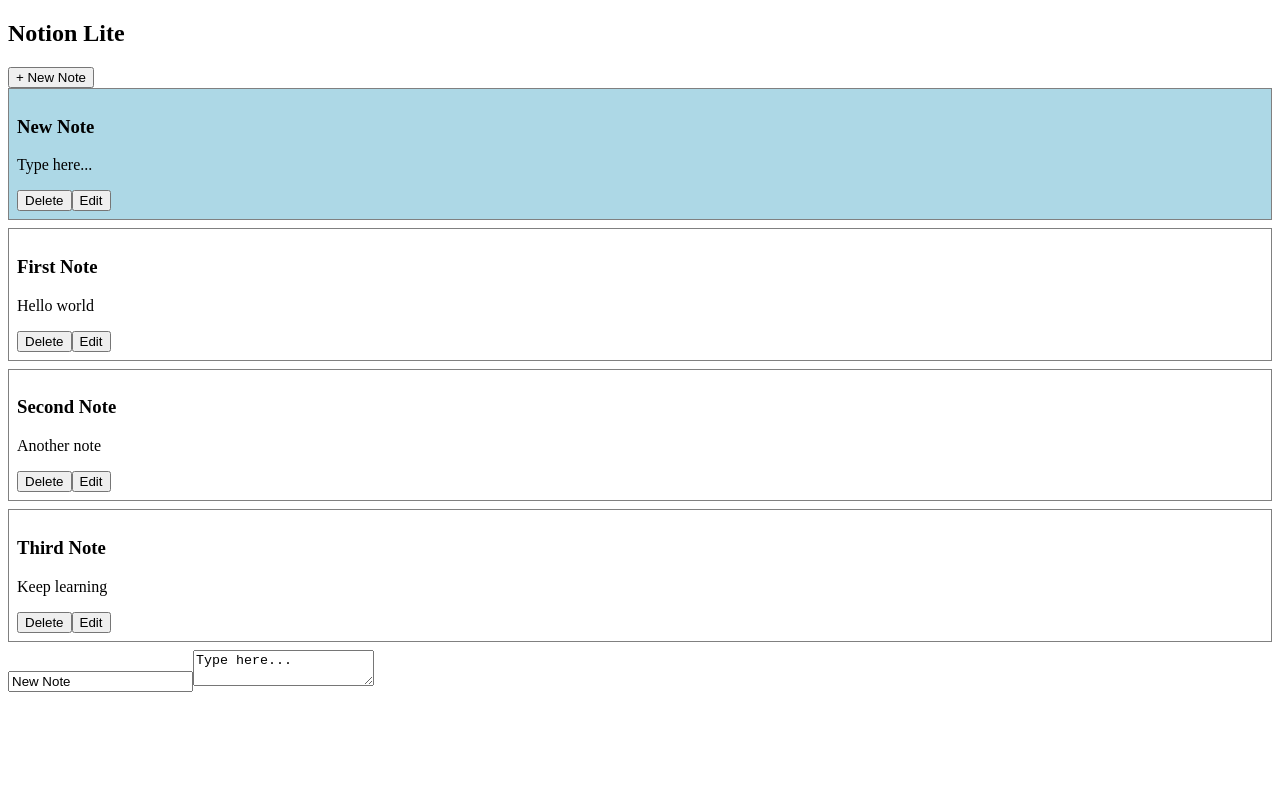
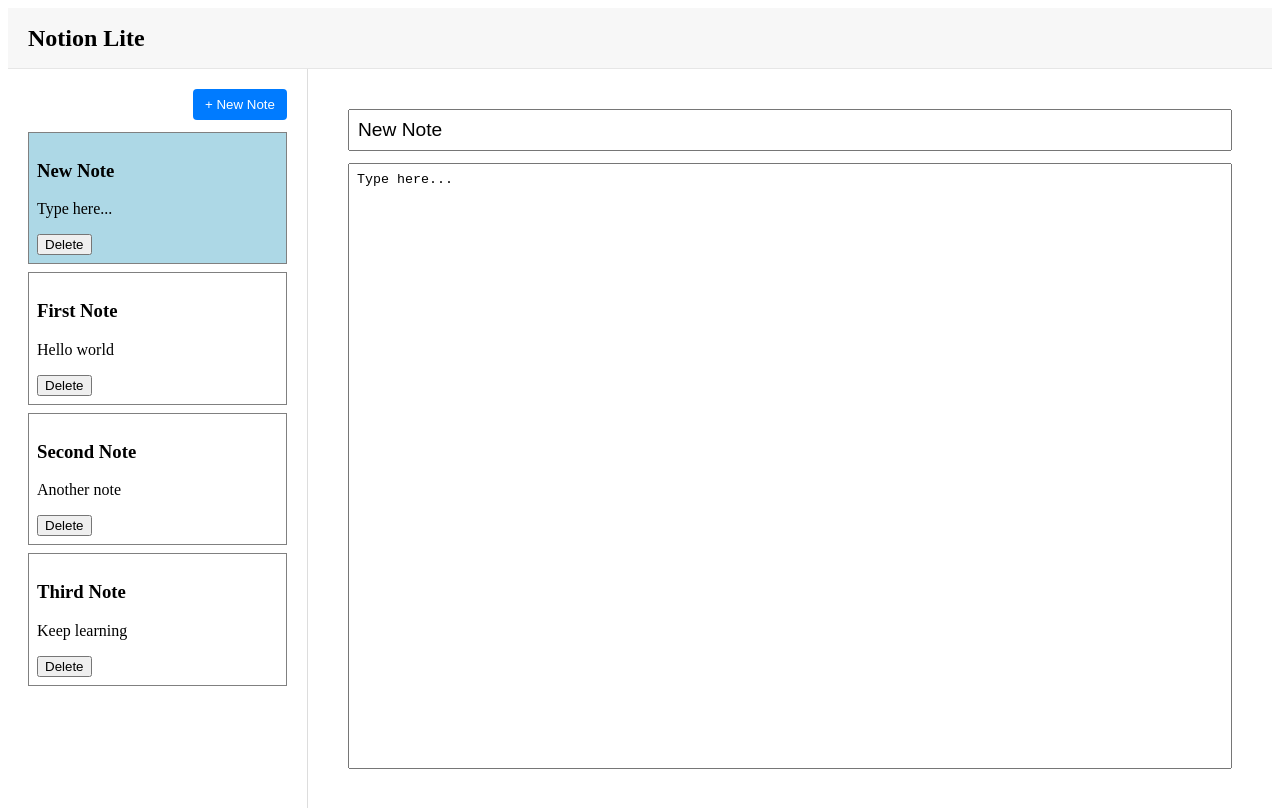
Before and after one commit to saifxss/notion-lite, a React (Vite) app: page / in a window 1280 px wide. Both pictures are taken after a click on the button "+ New Note". Shown: the top 808 px of the page. Built offline with nearby package versions, Linux system fonts and the light colour scheme.

Commit message:
Added a nice styling

```diff
--- a/package.json
+++ b/package.json
@@ -19,10 +19,13 @@
     "@types/react": "^19.2.5",
     "@types/react-dom": "^19.2.3",
     "@vitejs/plugin-react": "^5.1.1",
+    "autoprefixer": "^10.4.23",
     "eslint": "^9.39.1",
     "eslint-plugin-react-hooks": "^7.0.1",
     "eslint-plugin-react-refresh": "^0.4.24",
     "globals": "^16.5.0",
+    "postcss": "^8.5.6",
+    "tailwindcss": "^4.1.18",
     "typescript": "~5.9.3",
     "typescript-eslint": "^8.46.4",
     "vite": "npm:rolldown-vite@7.2.5"
--- /dev/null
+++ b/src/App.css
@@ -0,0 +1,65 @@
+header {
+  height: 60px;
+  display: flex;
+  align-items: center;
+  padding: 0 20px;
+  background: #f7f7f7;
+  border-bottom: 1px solid #e6e6e6;
+}
+
+.main-layout {
+  display: flex;          /* This puts Sidebar and Editor side-by-side */
+  height: calc(100vh - 60px); /* Fill screen minus header height */
+}
+
+.sidebar {
+  width: 300px;           /* Fixed width for the list */
+  border-right: 1px solid #ddd;
+  overflow-y: auto;       /* Scroll the list if it's long */
+  padding: 20px;
+  box-sizing: border-box;
+}
+
+.note-list-header {
+  display: flex;
+  justify-content: flex-end;
+  margin-bottom: 12px;
+}
+
+.new-note-btn {
+  background: #007bff;
+  color: white;
+  border: none;
+  padding: 8px 12px;
+  border-radius: 4px;
+  cursor: pointer;
+}
+
+.new-note-btn:hover { opacity: 0.95; }
+
+.note-items { display: flex; flex-direction: column; }
+
+.editor-area {
+  flex: 1;                /* Take up all remaining space */
+  padding: 40px;
+  box-sizing: border-box;
+}
+
+.note-editor {
+  display: flex;
+  flex-direction: column;
+  height: 100%;
+}
+
+.note-title {
+  font-size: 1.2rem;
+  padding: 8px;
+  margin-bottom: 12px;
+}
+
+.note-content {
+  flex: 1;
+  padding: 8px;
+  resize: none;
+  min-height: 200px;
+}
--- a/src/App.tsx
+++ b/src/App.tsx
@@ -3,6 +3,7 @@ import NoteList from "./components/NoteList";
 import NoteEditor from "./components/NoteEditor";
 import type { Note } from "./types/note";
 import { useEffect , useState } from "react";
+import "./App.css";
 
 const initialNotes: Note[] = [
   { id: 1, title: "First Note", content: "Hello world" },
@@ -48,15 +49,21 @@ function App() {
   return (
     <div>
       <Header />
-      <button onClick={addNote}>+ New Note</button>
+      <main className="main-layout">
+        <aside className="sidebar">
           <NoteList
             notes={notes}
+            onAddNote={addNote}
             selectedNoteId={selectedNoteId}
             onSelectNote={setSelectedNoteId}
             onDeleteNote={deleteNote}
             onUpdateNote={updateNote}
           />
+        </aside>
+        <section className="editor-area">
           <NoteEditor note={selectedNote} onChange={updateNote} />
+        </section>
+      </main>
     </div>
   );
 }
--- a/src/components/NoteEditor.tsx
+++ b/src/components/NoteEditor.tsx
@@ -11,19 +11,15 @@ export default function NoteEditor({ note, onChange }: NoteEditorProps) {
   }
 
   return (
-    <div>
-      <input
+    <div className="note-editor">
+      <input className="note-title"
         value={note.title}
-        onChange={(e) =>
-          onChange({ ...note, title: e.target.value })
-        }
+        onChange={(e) => onChange({ ...note, title: e.target.value })}
       />
 
-      <textarea
+      <textarea className="note-content"
         value={note.content}
-        onChange={(e) =>
-          onChange({ ...note, content: e.target.value })
-        }
+        onChange={(e) => onChange({ ...note, content: e.target.value })}
       />
     </div>
   );
--- a/src/components/NoteItem.tsx
+++ b/src/components/NoteItem.tsx
@@ -1,5 +1,5 @@
 import type { Note } from "../types/note";
-import { useState } from "react";
+import { useState, useEffect } from "react";
 
 interface NoteItemProps {
   note: Note;
@@ -14,6 +14,12 @@ export default function NoteItem({ note, isSelected, onClick, onDelete, onUpdate
   const [title, setTitle] = useState(note.title);
   const [content, setContent] = useState(note.content);
 
+  useEffect(() => {
+    setTitle(note.title);
+    setContent(note.content);
+    setEditing(false);
+  }, [note.id]);
+
   const save = () => {
     onUpdate({ ...note, title, content });
     setEditing(false);
@@ -21,7 +27,7 @@ export default function NoteItem({ note, isSelected, onClick, onDelete, onUpdate
 
  return (
     <div
-      onClick={onClick}
+      onClick={() => { onClick(); setEditing(true); }}
       style={{
         border: "1px solid gray",
         padding: "8px",
@@ -34,7 +40,7 @@ export default function NoteItem({ note, isSelected, onClick, onDelete, onUpdate
         <>
           <input value={title} onChange={(e) => setTitle(e.target.value)} />
           <textarea value={content} onChange={(e) => setContent(e.target.value)} />
-          <button onClick={save}>Save</button>
+          <button onClick={(e) => { e.stopPropagation(); save(); }}>Save</button>
         </>
       ) : (
         <>
@@ -42,8 +48,7 @@ export default function NoteItem({ note, isSelected, onClick, onDelete, onUpdate
           <p>{note.content}</p>
         </>
       )}
-      <button onClick={onDelete}>Delete</button>
-      {!editing && <button onClick={() => setEditing(true)}>Edit</button>}
+      <button onClick={(e) => { e.stopPropagation(); onDelete(); }}>Delete</button>
     </div>
   );
 }
--- a/src/components/NoteList.tsx
+++ b/src/components/NoteList.tsx
@@ -7,6 +7,7 @@ interface NoteListProps {
   onSelectNote: (id: number) => void;
   onDeleteNote: (id: number) => void;
   onUpdateNote: (note: Note) => void;
+  onAddNote: () => void;
 }
 
 export default function NoteList({
@@ -14,10 +15,15 @@ export default function NoteList({
   selectedNoteId,
   onSelectNote,
   onDeleteNote,
-  onUpdateNote
+  onUpdateNote,
+  onAddNote
 }: NoteListProps) {
   return (
-    <div>
+    <div className="note-list">
+      <div className="note-list-header">
+        <button className="new-note-btn" onClick={onAddNote}>+ New Note</button>
+      </div>
+      <div className="note-items">
         {notes.map((note) => (
           <NoteItem
             key={note.id}
@@ -29,5 +35,6 @@ export default function NoteList({
           />
         ))}
       </div>
+    </div>
   );
 }
```
Also changed, not shown: 1 other file (tests, documents, lock files or other folders). Lines whose indentation alone changed are shown as unchanged.
